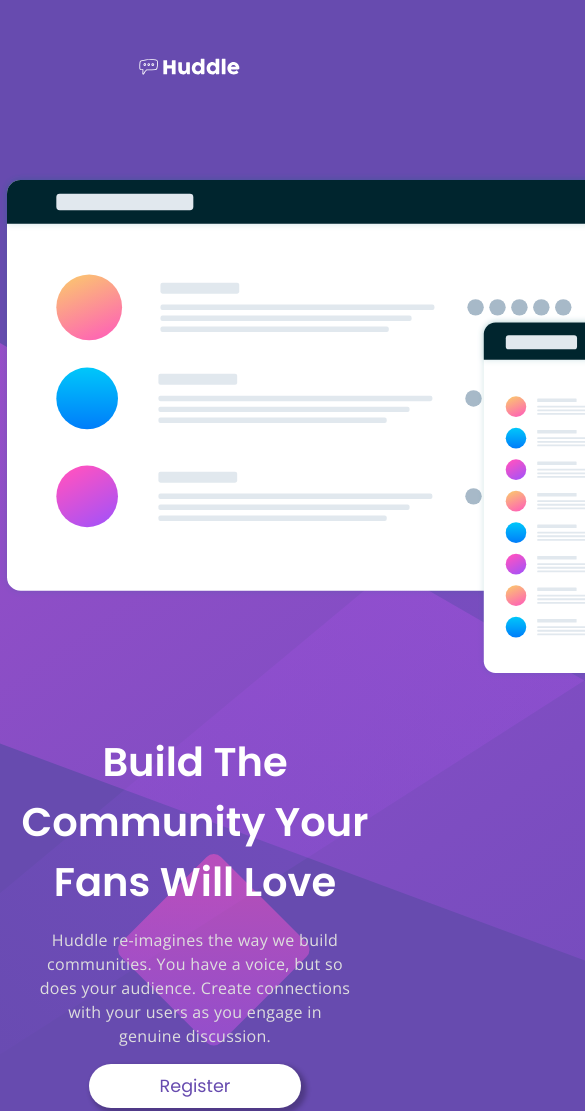
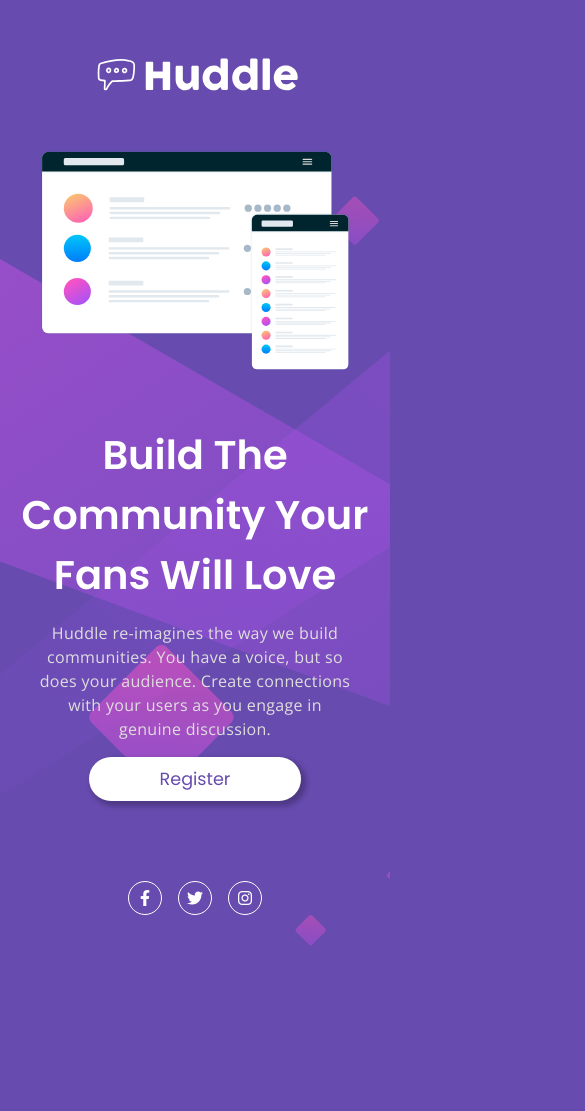
Before and after one commit to kevinfreitasv80/Huddle-Landing-Page-With-Single-Introductory-Section, a plain HTML site: page index.html in a window 390 px wide. Shown: the top 1111 px of the page, 585 px wide, since content can reach past the window. After the commit the page ends 947 px from the top, so only its background shows below. Drawn offline with nearby package versions, Linux system fonts and the light colour scheme.

Commit message:
Huddle Landing Page With Single Introductory Section

```diff
--- a/assets/style.css
+++ b/assets/style.css
@@ -5,9 +5,6 @@
 }
 html, body, h1{
     margin: 0;
-}
-body{
-    font-family: "Open Sans", sans-serif;
 }
 html, body{
     padding: 0;
@@ -17,6 +14,7 @@ body{
     background: url(../images/bg-desktop.svg) hsl(257, 40%, 49%);
     background-repeat: no-repeat;
     background-size: cover;
+    font-family: "Open Sans", sans-serif;
 }
 main{
     margin: 3em 0 0 5em;
@@ -112,8 +110,8 @@ button:hover{
         background-repeat: no-repeat;
         background-size: cover;
     }
-    h1{
-        margin: auto;
+    .infor{
+        display: inline-block;
     }
     .infor, main{
         text-align: center;
@@ -122,7 +120,6 @@ button:hover{
         margin: 0;
     }
     .principal{
-        text-align: center;
         display: block;
     }
     p{
@@ -142,7 +139,13 @@ button:hover{
     }
 }
 @media (max-width: 750px) {
+    main{
+        overflow: hidden;
+    }
+    .illus{
+        width: 80%;
+    }
     .logo{
-        transform: scale(.5);
+        margin: 3em auto;
     }
 }
--- a/index.html
+++ b/index.html
@@ -12,7 +12,7 @@
     <main>
       <img class="logo" src="./images/logo.svg" alt="Logo Huddle">
       <section class="principal">
-        <img src="./images/illustration-mockups.svg" alt="Illustration Mockups">
+        <img class="illus" src="./images/illustration-mockups.svg" alt="Illustration Mockups">
         <article class="infor">
           <h1>Build The Community Your Fans Will Love</h1>
           <p>Huddle re-imagines the way we build communities. You have a voice, but so does your audience. Create connections with your users as you engage in genuine discussion. </p>
```
